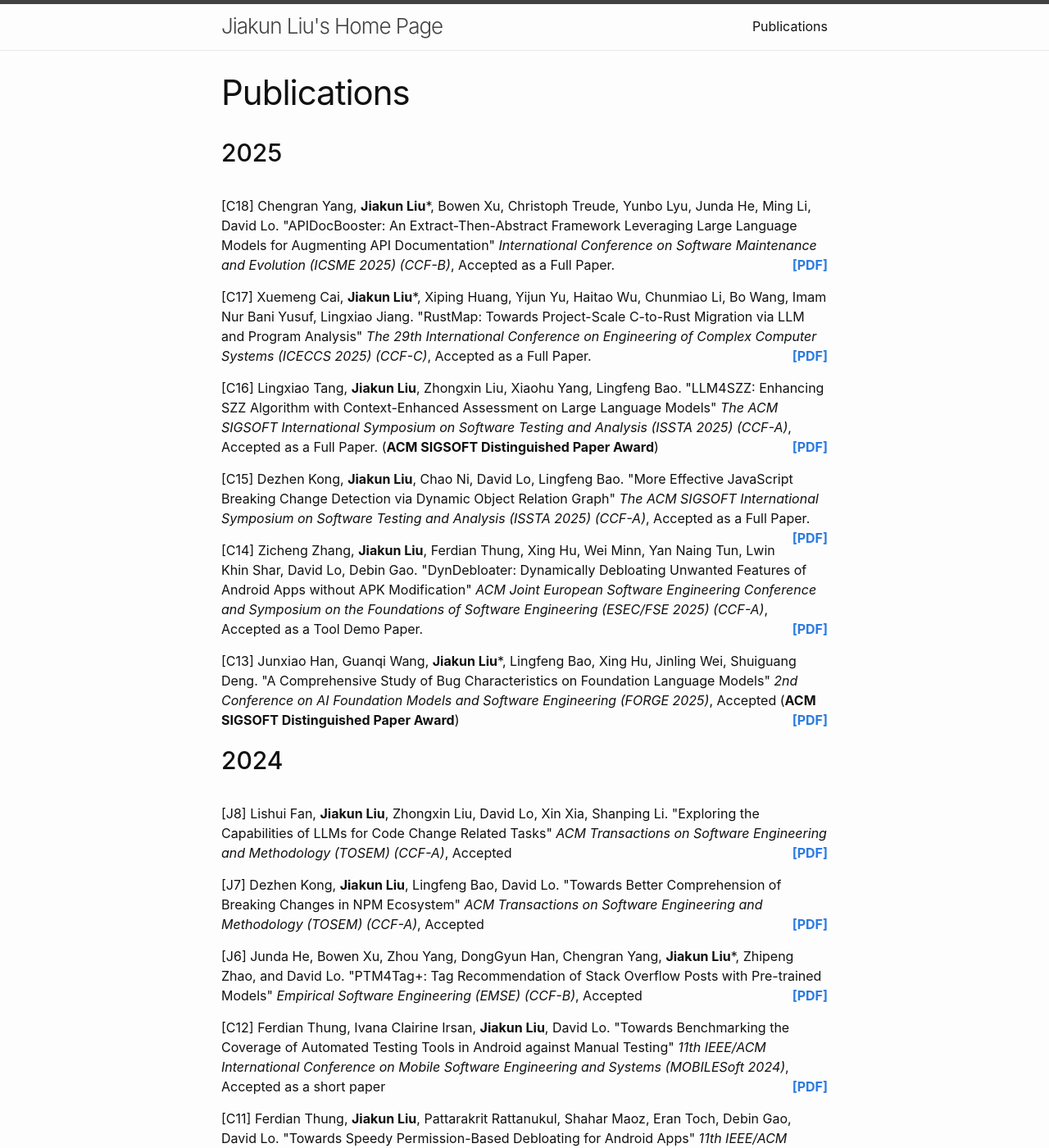
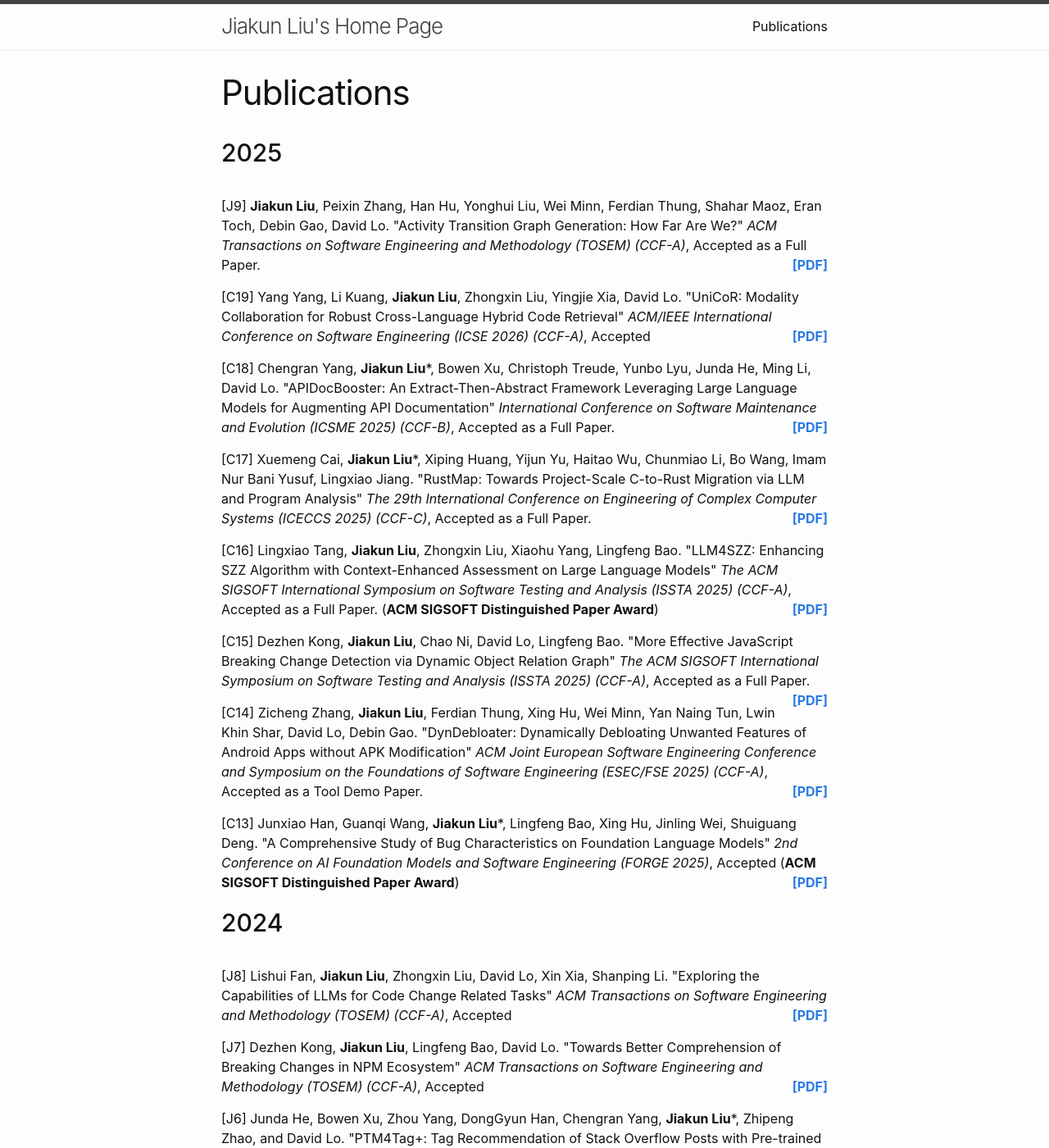
Before and after one commit to jiakun-liu/jiakun-liu.github.io, a Jekyll site: the page built from papers.md, in a window 1280 px wide and 1400 px high. Shown: the whole window at 82% size. Built offline with Jekyll 4.4.1, drawn with Linux system fonts in a browser that asks for light colours; some of the changed text lies outside the part shown.

Commit message:
update tosem and icse2026

```diff
--- a/_data/papers.json
+++ b/_data/papers.json
@@ -1,5 +1,21 @@
 {
     "2025": [
+        {
+            "idx": "J9",
+            "title": "Activity Transition Graph Generation: How Far Are We?",
+            "authors": "<b>Jiakun Liu</b>, Peixin Zhang, Han Hu, Yonghui Liu, Wei Minn, Ferdian Thung, Shahar Maoz, Eran Toch, Debin Gao, David Lo",
+            "venue": "ACM Transactions on Software Engineering and Methodology (TOSEM) (CCF-A)",
+            "status": "Accepted as a Full Paper.",
+            "pdf": ""
+        },
+        {
+            "idx": "C19",
+            "title": "UniCoR: Modality Collaboration for Robust Cross-Language Hybrid Code Retrieval",
+            "authors": "Yang Yang, Li Kuang, <b>Jiakun Liu</b>, Zhongxin Liu, Yingjie Xia, David Lo",
+            "venue": "ACM/IEEE International Conference on Software Engineering (ICSE 2026) (CCF-A)",
+            "status": "Accepted",
+            "pdf": ""
+        },
         {
             "idx": "C18",
             "title": "APIDocBooster: An Extract-Then-Abstract Framework Leveraging Large Language Models for Augmenting API Documentation",
@@ -94,7 +110,7 @@
             "idx": "C10",
             "title": "MiniMon: Minimizing Android Applications with Intelligent Monitoring-Based Debloating",
             "authors": "<b>Jiakun Liu</b>, Zicheng Zhang, Xing Hu, Ferdian Thung, Shahar Maoz, Debin Gao, Eran Toch, Zhipeng Zhao, David Lo",
-            "venue": "46nd ACM/IEEE International Conference on Software Engineering (ICSE 2024) (CCF-A)",
+            "venue": "46th ACM/IEEE International Conference on Software Engineering (ICSE 2024) (CCF-A)",
             "status": "Accepted",
             "pdf": "papers/minimon.pdf"
         },
```
